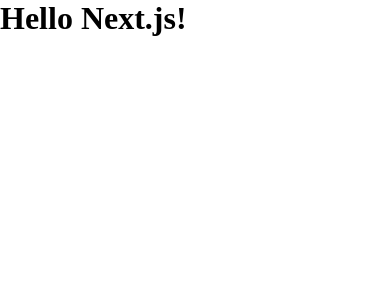
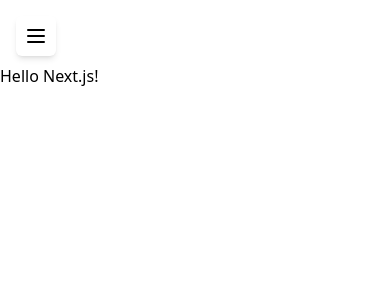
Before and after one commit to matiassromo/zsx-frontend, a Next.js app: page / in a window 390 px wide. Shown: the top 300 px of the page. Built offline with nearby package versions, Linux system fonts and the light colour scheme.

Commit message:
make main layout responsive

```diff
--- /dev/null
+++ b/app/components/Sidebar.tsx
@@ -0,0 +1,76 @@
+'use client'
+
+import { useState } from 'react'
+
+export function Sidebar() {
+  const [isOpen, setIsOpen] = useState(false)
+
+  return (
+    <>
+      {/* Hamburger button - visible only on mobile */}
+      <button
+        onClick={() => setIsOpen(true)}
+        className="fixed top-4 left-4 z-40 p-2 rounded-md bg-white shadow-md md:hidden"
+        aria-label="Open menu"
+      >
+        <svg
+          className="w-6 h-6"
+          fill="none"
+          stroke="currentColor"
+          viewBox="0 0 24 24"
+        >
+          <path
+            strokeLinecap="round"
+            strokeLinejoin="round"
+            strokeWidth={2}
+            d="M4 6h16M4 12h16M4 18h16"
+          />
+        </svg>
+      </button>
+
+      {/* Backdrop overlay - visible only when mobile menu is open */}
+      {isOpen && (
+        <div
+          className="fixed inset-0 z-40 bg-black/50 md:hidden"
+          onClick={() => setIsOpen(false)}
+        />
+      )}
+
+      {/* Sidebar */}
+      <nav
+        className={`
+          fixed top-0 left-0 z-50 h-full w-[70vw] max-w-[280px] bg-white border-r border-gray-200
+          transform transition-transform duration-300 ease-in-out
+          ${isOpen ? 'translate-x-0' : '-translate-x-full'}
+          md:translate-x-0 md:w-[20vw] md:max-w-none
+        `}
+      >
+        {/* Close button - visible only on mobile */}
+        <button
+          onClick={() => setIsOpen(false)}
+          className="absolute top-4 right-4 p-2 rounded-md hover:bg-gray-100 md:hidden"
+          aria-label="Close menu"
+        >
+          <svg
+            className="w-6 h-6"
+            fill="none"
+            stroke="currentColor"
+            viewBox="0 0 24 24"
+          >
+            <path
+              strokeLinecap="round"
+              strokeLinejoin="round"
+              strokeWidth={2}
+              d="M6 18L18 6M6 6l12 12"
+            />
+          </svg>
+        </button>
+
+        {/* Sidebar content placeholder */}
+        <div className="p-4 pt-16 md:pt-4">
+          <p className="text-gray-500">Sidebar content</p>
+        </div>
+      </nav>
+    </>
+  )
+}
--- a/app/globals.css
+++ b/app/globals.css
@@ -1,14 +1 @@
-/*CSS Reset*/
-/* selector universal*/
-*,
-*::after,
-*::before {
-    margin: 0px;
-    padding: 0px;
-    /*tamaño de contenedor (width/height) incluye borders y paddings*/
-    box-sizing: inherit;
-}
-
-body {
-	box-sizing: border-box;
-}
+@import "tailwindcss";
--- a/app/layout.tsx
+++ b/app/layout.tsx
@@ -1,4 +1,5 @@
 import '@/app/globals.css'
+import { Sidebar } from '@/app/components/Sidebar'
 
 export default function RootLayout({
   children,
@@ -7,13 +8,13 @@
 }) {
   return (
     <html lang="en">
-      <body className="">
-        <div className="">
-          {/* Navbar */}
-          <nav className=""></nav>
+      <body>
+        <div className="flex min-h-screen">
+          {/* Sidebar */}
+          <Sidebar />
 
           {/* Main content area */}
-          <main className="">{children}</main>
+          <main className="flex-1 pt-16 md:pt-0 md:ml-[20vw]">{children}</main>
         </div>
       </body>
     </html>
```
